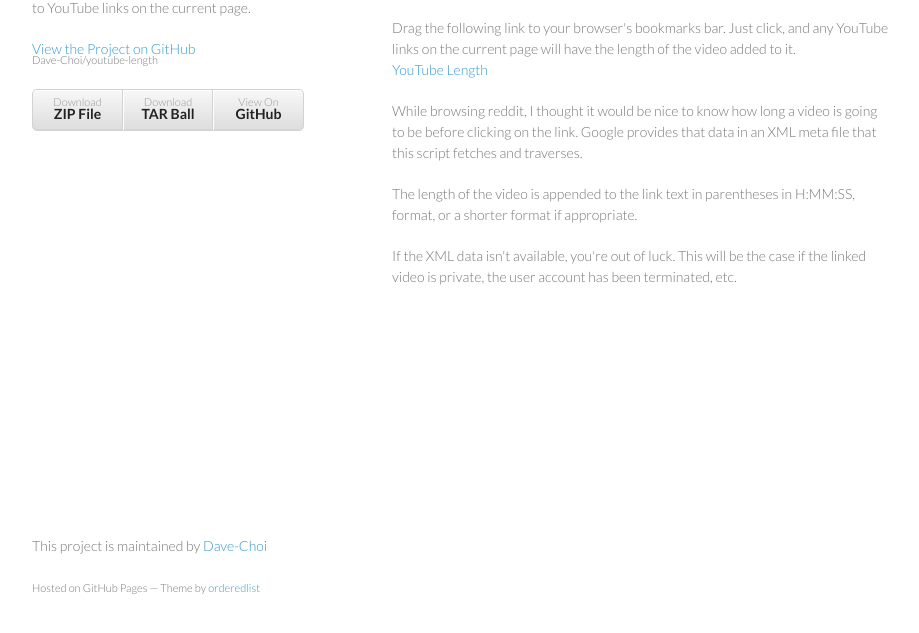
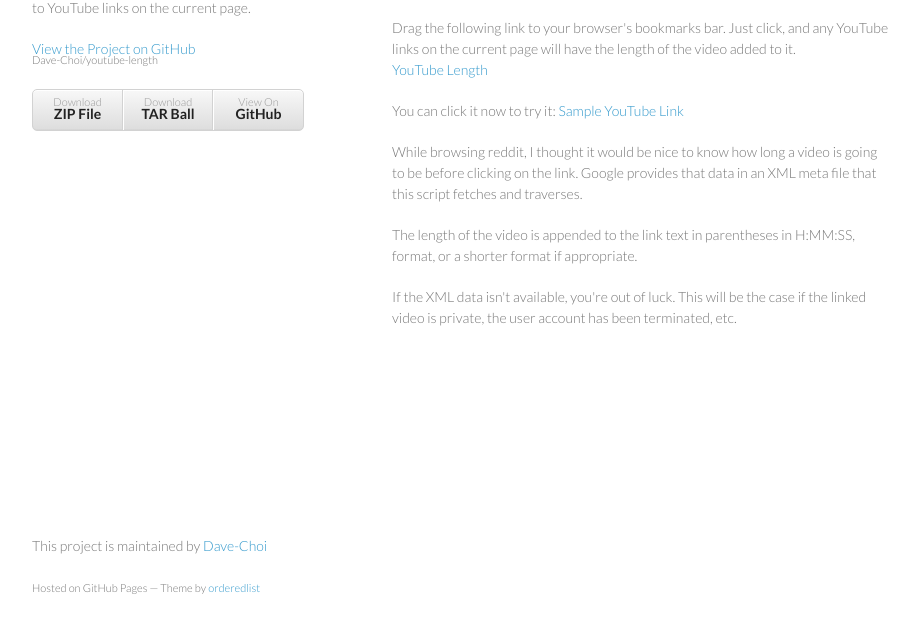
Before and after one commit to Dave-Choi/youtube-length, a plain HTML site: page index.html in a window 1280 px wide. Shown: the part 133-766 px from the top of the page, without its empty margins (178-1097 px from the left). Drawn offline with Linux system fonts and the light colour scheme.

Commit message:
Added a sample YouTube link to try the script on the page.

```diff
--- a/index.html
+++ b/index.html
@@ -35,6 +35,8 @@
 <p>Drag the following link to your browser's bookmarks bar.  Just click, and any YouTube links on the current page will have the length of the video added to it.<br />
 <a href="javascript:var%20s%20=%20document.createElement('script');document.body.appendChild(s);s.src='http://dave-choi.github.com/youtube-length/javascripts/youtubeLength.min.js';void(0);">YouTube Length</a></p>
 
+<p>You can click it now to try it: <a href="http://www.youtube.com/watch?v=dQw4w9WgXcQ">Sample YouTube Link</a></p>
+
 <p>While browsing reddit, I thought it would be nice to know how long a video is going to be before clicking on the link.  Google provides that data in an XML meta file that this script fetches and traverses.</p>
 
 <p>The length of the video is appended to the link text in parentheses in H:MM:SS, format, or a shorter format if appropriate.</p>
```
